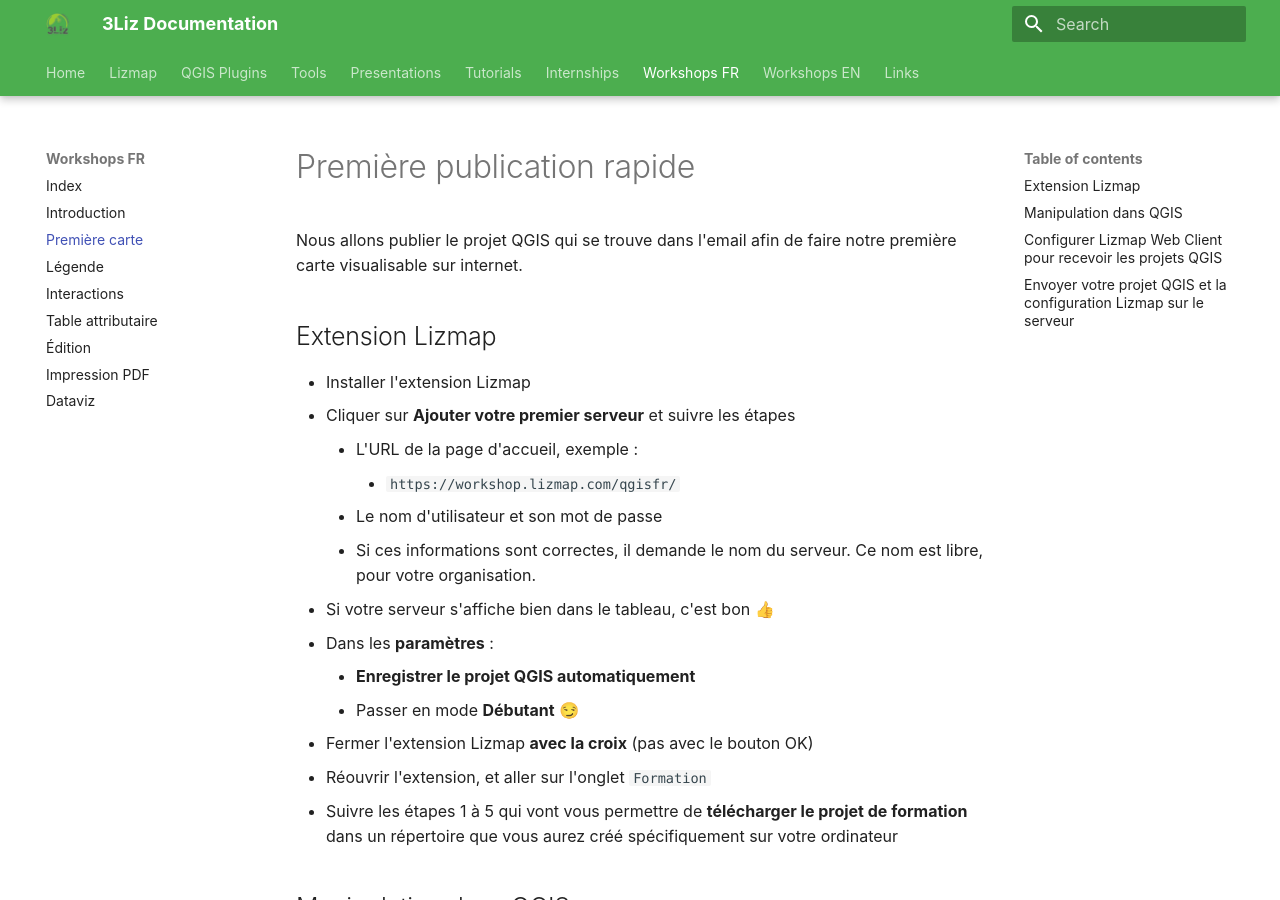
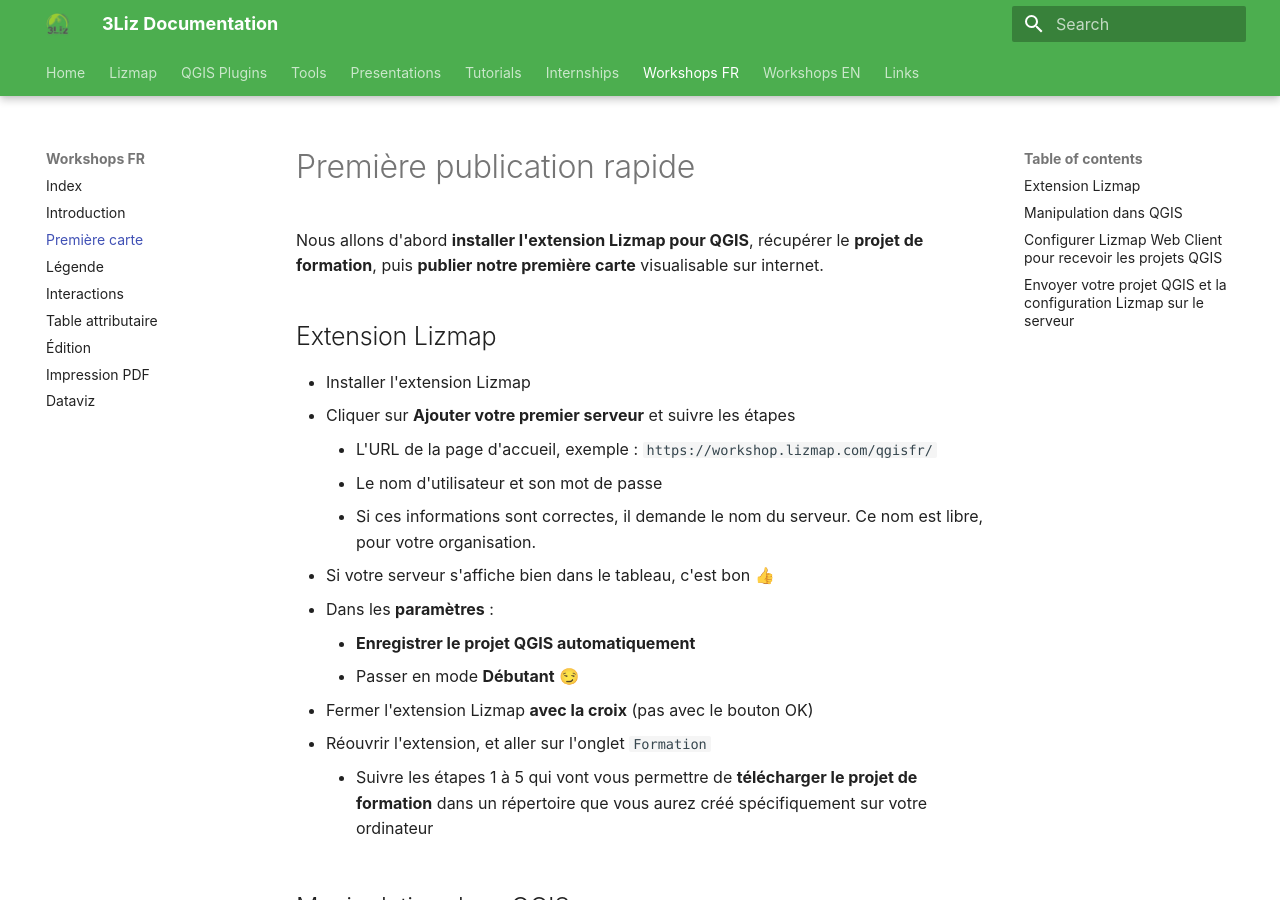
Before and after one commit to 3liz/3liz.github.io, an MkDocs documentation site: the page built from docs/workshop/fr/lizmap-short-02-first-map.md, in a window 1280 px wide and 900 px high. Built offline with MkDocs 1.6.1 and Material for MkDocs 9.7.7, drawn with Linux system fonts in a browser that asks for light colours; nearby versions of some CDN libraries.

Commit message:
Workshop - first map: reindent

```diff
--- a/docs/workshop/fr/lizmap-short-02-first-map.md
+++ b/docs/workshop/fr/lizmap-short-02-first-map.md
@@ -1,14 +1,14 @@
 # Première publication rapide
 
-Nous allons publier le projet QGIS qui se trouve dans l'email afin de faire notre première carte visualisable sur
+Nous allons d'abord **installer l'extension Lizmap pour QGIS**,
+récupérer le **projet de formation**, puis **publier notre première carte** visualisable sur
 internet.
 
 ## Extension Lizmap
 
 * Installer l'extension Lizmap
 * Cliquer sur **Ajouter votre premier serveur** et suivre les étapes
-    * L'URL de la page d'accueil, exemple :
-        * `https://workshop.lizmap.com/qgisfr/`
+    * L'URL de la page d'accueil, exemple : `https://workshop.lizmap.com/qgisfr/`
     * Le nom d'utilisateur et son mot de passe
     * Si ces informations sont correctes, il demande le nom du serveur. Ce nom est libre, pour votre organisation.
 * Si votre serveur s'affiche bien dans le tableau, c'est bon 👍
@@ -17,8 +17,8 @@
     * Passer en mode **Débutant** 😏
 * Fermer l'extension Lizmap **avec la croix** (pas avec le bouton OK)
 * Réouvrir l'extension, et aller sur l'onglet `Formation`
-  * Suivre les étapes 1 à 5 qui vont vous permettre de **télécharger le projet de formation**
-    dans un répertoire que vous aurez créé spécifiquement sur votre ordinateur
+    * Suivre les étapes 1 à 5 qui vont vous permettre de **télécharger le projet de formation**
+      dans un répertoire que vous aurez créé spécifiquement sur votre ordinateur
 
 ## Manipulation dans QGIS
 
@@ -27,19 +27,19 @@
 * Dans les propriétés du projet :
     * Menu **Projet** / **Propriétés**
     * Onglet **Relations**, ajouter toutes les relations
-      * Couches PostgreSQL : **automatiquement** avec le bouton **découvrir**
-      * Sinon ajouter 3 relations entre les couches respectives
-        * `municipalities` & `observations`,
-        * `municipalities` & `persons`,
-        * `species` et `observations`
-      * ![Relations QGIS](../media/project_relations.png)
+        * Couches PostgreSQL : **automatiquement** avec le bouton **découvrir**
+        * Sinon ajouter 3 relations entre les couches respectives
+            * `municipalities` & `observations`,
+            * `municipalities` & `persons`,
+            * `species` et `observations`
+          ![Relations QGIS](../media/project_relations.png)
     * Onglet **QGIS Serveur**,
         * **Capacités des services**
-              * mettre un **titre** et un **résumé**
+            * mettre un **titre** et un **résumé**
         * **Capacité WMS**
-              * utiliser l'emprise actuelle du canevas dans l'**étendue annoncée**.
+            * utiliser l'emprise actuelle du canevas dans l'**étendue annoncée**.
         * **Capacité WFS**
-              * **publier** toutes les couches
+            * **publier** toutes les couches
     * Cliquer sur **OK**."
 * Ouvrir l'extension Lizmap
 * Appliquer la configuration Lizmap en cliquant sur le bouton `Appliquer`
@@ -70,8 +70,8 @@
 * Le nom du répertoire `Theme formation` apparaît dans la liste déroulante située tout en bas
   à gauche du plugin
 * Dans l'onglet **Envoi**, il faut
-  * cocher la case `Envoi automatique lors de l'enregistrement`
-  * Cliquer sur les boutons `1. Actualiser les fichiers locaux utilisés` puis `2. Envoyer ces fichiers sur le serveur`
+    * cocher la case `Envoi automatique lors de l'enregistrement`
+    * Cliquer sur les boutons `1. Actualiser les fichiers locaux utilisés` puis `2. Envoyer ces fichiers sur le serveur`
 * En bas à gauche, à gauche de la liste déroulante qui affiche `Theme formation`,
   cliquer sur le bouton `Envoi sur le serveur` (nuage avec flèche vers le haut)
   ![Send project](../media/send_project.png)
```
